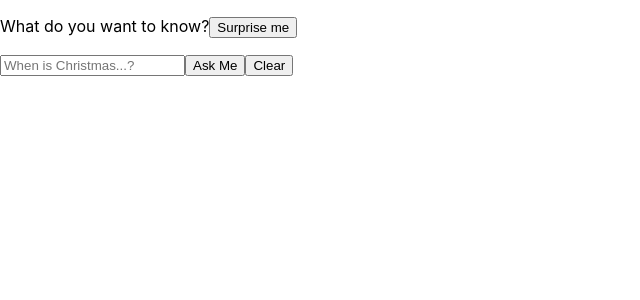
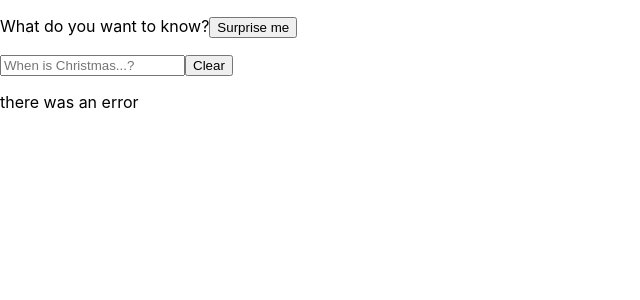
Before and after one commit to JorkDev/Gemini-Chatbot, a React (Create React App) app: page / in a window 1280 px wide. Shown: the top 300 px of the page, without its empty margins (0-640 px from the left). Built offline with nearby package versions, Linux system fonts and the light colour scheme; the HTML template or start-up script is replaced by a standard one.

Commit message:
Refactor and error handling with conditional rendering

```diff
--- a/src/App.js
+++ b/src/App.js
@@ -1,18 +1,28 @@
+import { useState } from "react"
+
+
 const App = () => {
+  const [error, setError] = useState("there was an error")
+
   return (
     <div className="app">
-      <section className="search-section">
-        <p>What do you want to know?
-          <button className="surprise">Surprise me</button>
-        </p>
-        <div className="input-container">
-          <input value={""}
+      <p>What do you want to know?
+        <button className="surprise">Surprise me</button>
+      </p>
+      <div className="input-container">
+        <input value={""}
           placeholder="When is Christmas...?"
-          onChange={""} />
-            <button>Ask Me</button>
-            <button>Clear</button>
+          onChange={""}
+        />
+        {!error && <button>Ask Me</button>}
+        {error && <button>Clear</button>}
+      </div>
+      {error && <p>{error}</p>}
+      <div className="search-result">
+        <div key={""}>
+          <p className="answer"></p>
         </div>
-      </section>
+      </div>
     </div>
   )
 }
```
